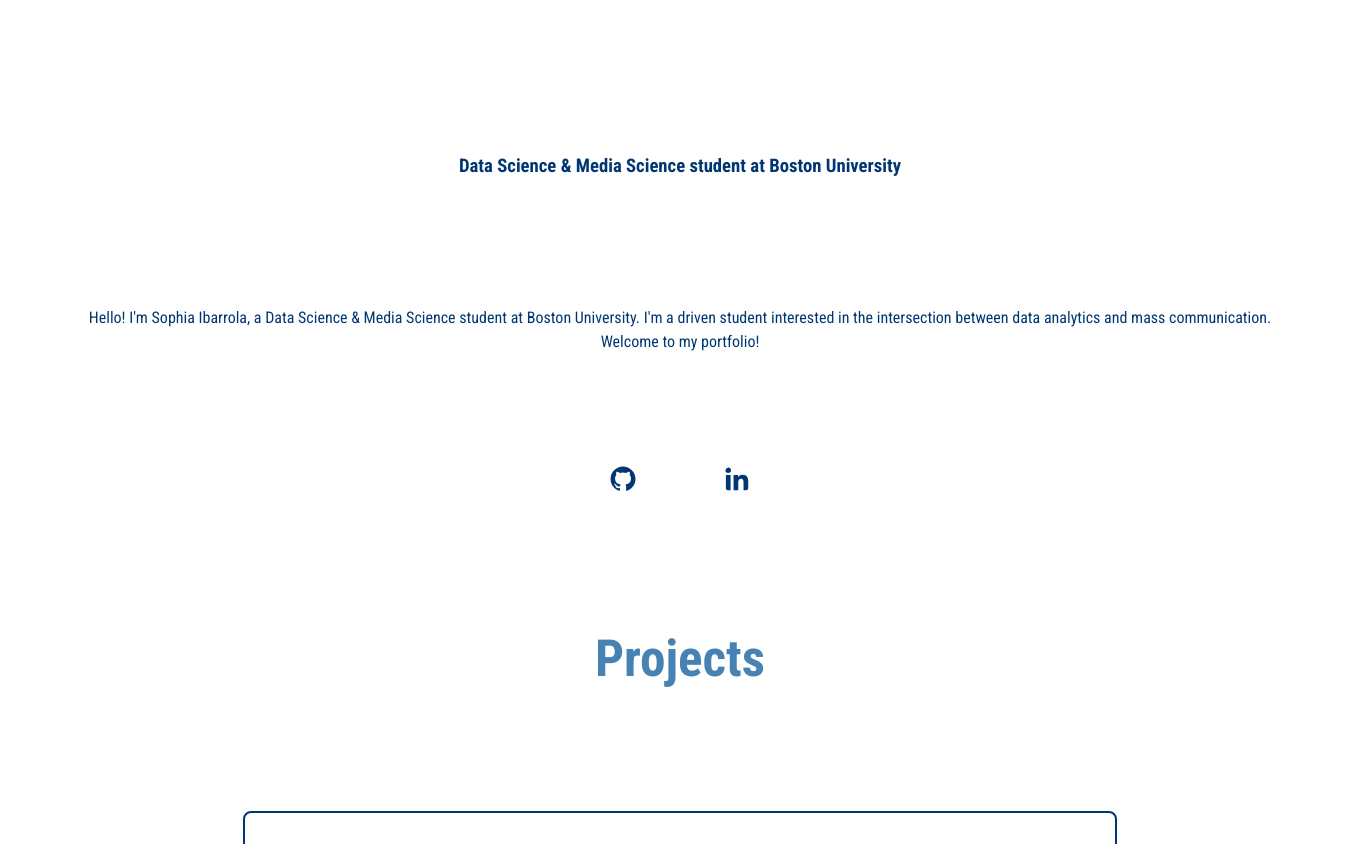
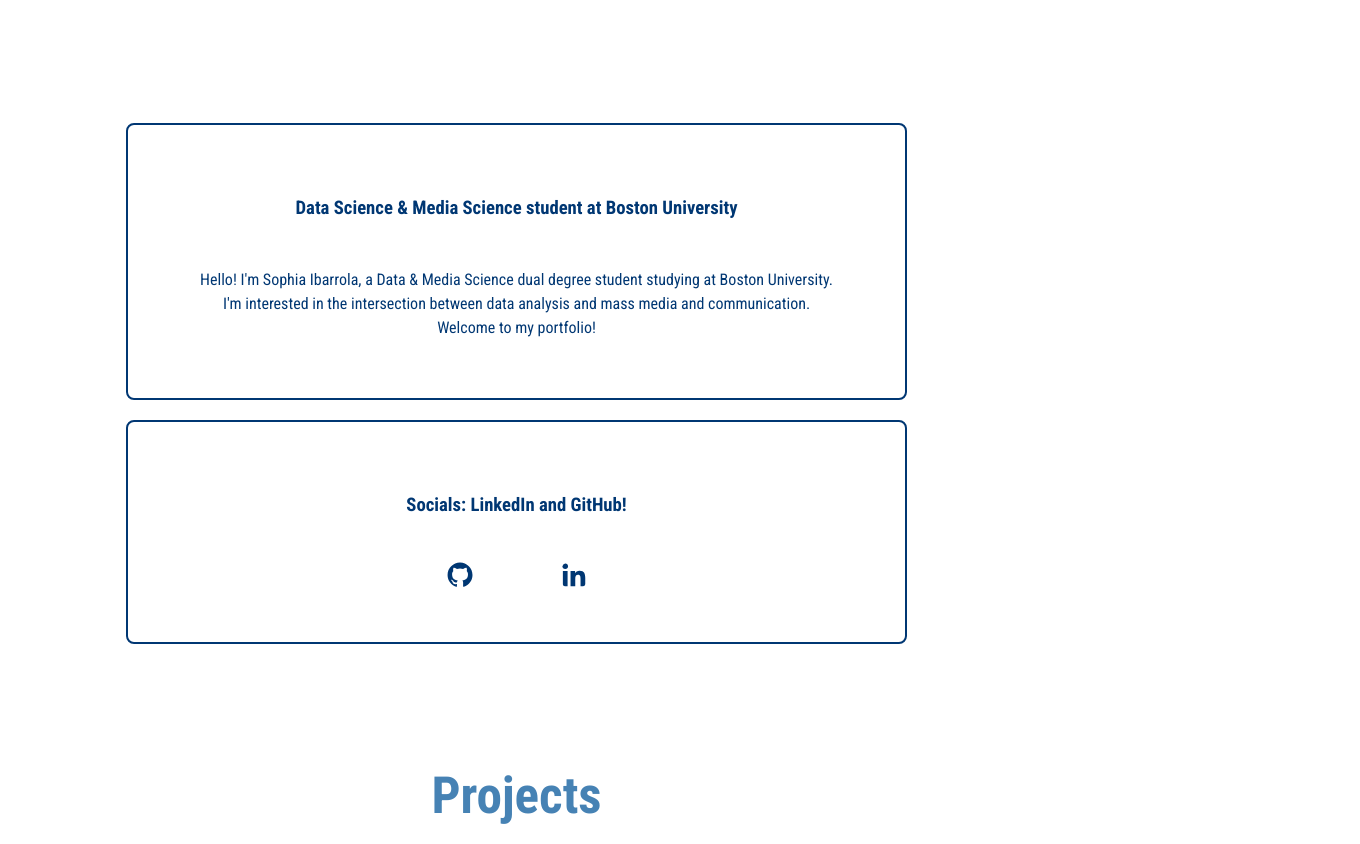
Before and after one commit to sibarrol/portfolio, a React (Vite) app: page / in a window 1280 px wide. Shown: the part 522-1366 px from the top of the page, 1360 px wide, since content can reach past the window. Built offline with nearby package versions, Linux system fonts and the light colour scheme.

Commit message:
changes jan 28th

```diff
--- a/src/components/Home.jsx
+++ b/src/components/Home.jsx
@@ -16,6 +16,10 @@ const Home = () => {
                 </h1>
             </div>
 
+            <div className={styles.tileparent}>
+
+                {/* Bio Tile */}
+                <div className={styles.tile}>
                     {/* Description */}
                     <div className={styles.subheader}>
                         <h3>
@@ -26,13 +30,21 @@ const Home = () => {
                     {/* Bio */}
                     <div>
                         <p className={styles.bodytext}>
-                    Hello! I'm Sophia Ibarrola, a Data Science & Media Science student at Boston University.
-                    I'm a driven student interested in the intersection between data analytics and mass communication.
+                            Hello! I'm Sophia Ibarrola, a Data & Media Science dual degree student studying at Boston University.<br></br>
+                            I'm interested in the intersection between data analysis and mass media and communication.<br></br>
                             Welcome to my portfolio!
                         </p>
                     </div>
+                </div>
 
-            {/* Socials */}
+                {/* Socials Tile */}
+                <div className={styles.tile}>
+                    <div className={styles.subheader}>
+                        <h3>
+                            Socials: LinkedIn and GitHub!
+                        </h3>
+                    </div>
+
                     <div className={styles.logoparent}>
                         <a href="https://github.com/sibarrol">
                             <BiLogoGithub className={styles.logo}/>
@@ -41,6 +53,9 @@ const Home = () => {
                             <BiLogoLinkedin className={styles.logo}/>
                         </a>
                     </div>
+                </div>
+
+            </div>
 
         </div>
     )
```
Lines whose indentation alone changed are shown as unchanged.
